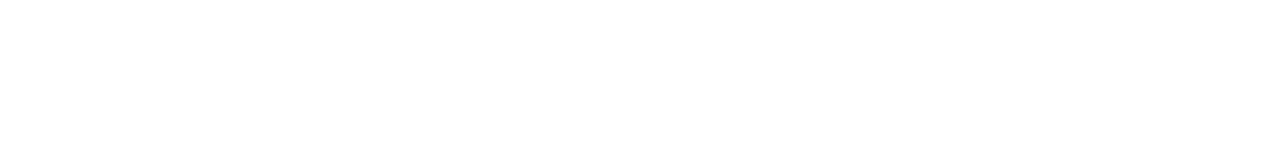
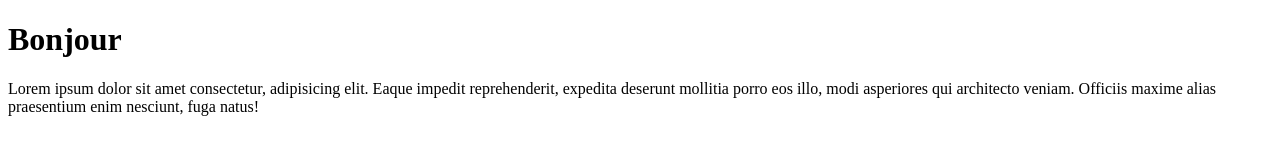
Before and after one commit to charleshsbND/projetgit2mat, a plain HTML site: page index.html in a window 1280 px wide. Drawn offline with Linux system fonts and the light colour scheme.

Commit message:
title and text preprod

```diff
--- a/index.html
+++ b/index.html
@@ -7,6 +7,7 @@
     <title>Document</title>
 </head>
 <body>
-
+    <h1>Bonjour</h1>
+    <p>Lorem ipsum dolor sit amet consectetur, adipisicing elit. Eaque impedit reprehenderit, expedita deserunt mollitia porro eos illo, modi asperiores qui architecto veniam. Officiis maxime alias praesentium enim nesciunt, fuga natus!</p>
 </body>
 </html>
```
